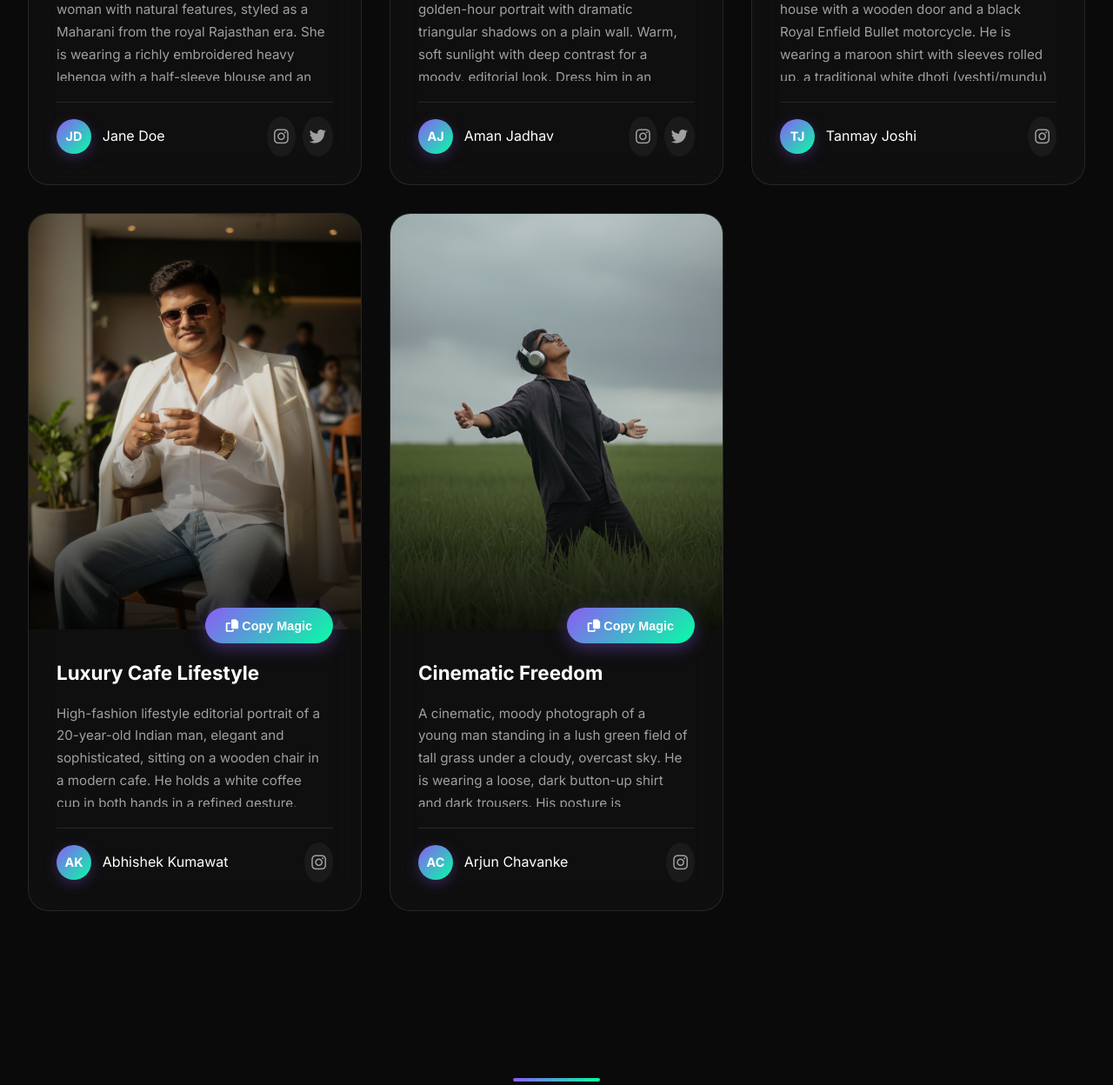
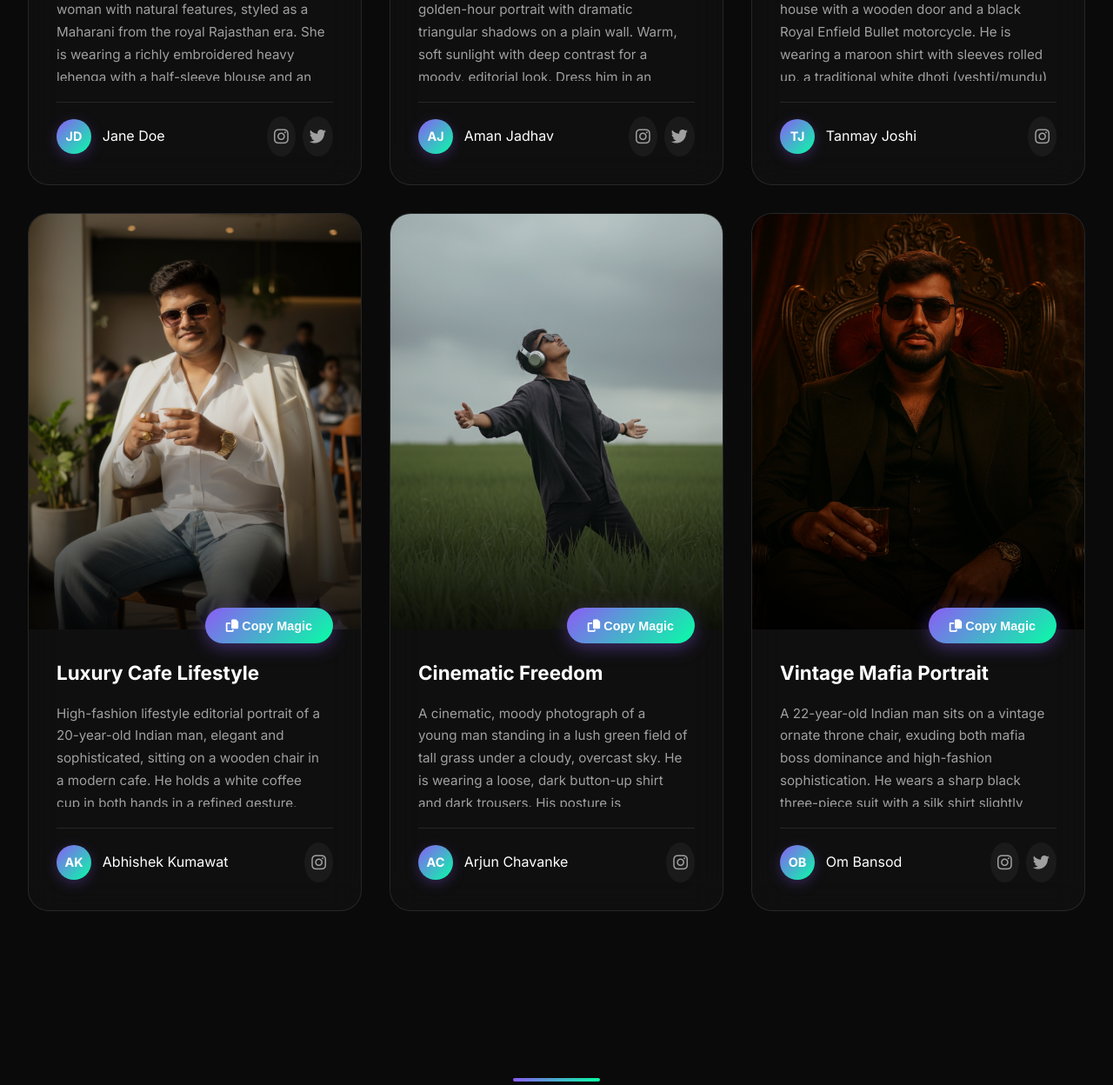
Before and after one commit to pranavpatil70/promptgalaxy, a Flask app: page / in a window 1280 px wide. Shown: the part 4231-5479 px from the top of the page at 87% size. Run offline with Flask 3, Linux system fonts and the light colour scheme; parts of the project's set-up code (start-up, migrations or seed data) failed here and were passed over.

Commit message:
om bansod added

```diff
--- a/app.py
+++ b/app.py
@@ -1,13 +1,21 @@
-from flask import Flask, render_template, request, redirect
+from io import BytesIO
+from bson import ObjectId
+from flask import Flask, render_template, request, redirect, send_file, session, url_for
 from pymongo import MongoClient
 import gridfs
 
 app = Flask(__name__)
+app.secret_key = "pvp@9999"
+
+# Admin credentials
+ADMIN_USERNAME = "pranav"
+ADMIN_PASSWORD = "pvp@9999"
 
 # MongoDB Atlas connection
 client = MongoClient("mongodb+srv://mailpranavpatil_db_user:QjWkuHU7m0fPjHNq@cluster0.ezvgiqa.mongodb.net/")
 db = client["Promptgallery"]
 fs = gridfs.GridFS(db)
+submissions = db["prompts"]
 
 @app.route('/')
 def home():
@@ -45,5 +53,44 @@ def upload():
 def success():
     return "Prompt submitted successfully!"
 
+# Admin Login
+@app.route("/admin/login", methods=["GET", "POST"])
+def admin_login():
+    if request.method == "POST":
+        username = request.form["username"]
+        password = request.form["password"]
+
+        if username == ADMIN_USERNAME and password == ADMIN_PASSWORD:
+            session["admin"] = True
+            return redirect(url_for("admin_dashboard"))
+        else:
+            return "❌ Invalid Credentials"
+
+    return render_template("admin_login.html")
+
+# Admin Dashboard (Protected)
+@app.route("/admin/dashboard")
+def admin_dashboard():
+    if not session.get("admin"):
+        return redirect(url_for("admin_login"))
+
+    all_submissions = list(submissions.find())
+    return render_template("admin_dashboard.html", submissions=all_submissions)
+
+# Image Downloader
+@app.route("/admin/download/<file_id>")
+def admin_download(file_id):
+    if not session.get("admin"):
+        return redirect(url_for("admin_login"))
+
+    file = fs.get(ObjectId(file_id))
+    return send_file(file, as_attachment=True, download_name=f"{file_id}.png")
+
+# Logout
+@app.route("/admin/logout")
+def admin_logout():
+    session.pop("admin", None)
+    return redirect(url_for("admin_login"))
+
 if __name__ == "__main__":
     app.run(debug=True)
--- a/templates/index.html
+++ b/templates/index.html
@@ -1663,6 +1663,30 @@
                         </div>
                         <div class="social-links">
                             <a href="https://www.instagram.com/arjunchavanke8877" target="_blank"><i class="fab fa-instagram"></i></a>
+                        </div>
+                    </div>
+                </div>
+            </div>
+                        <!-- Prompt 10 -->
+            <div class="prompt-card">
+                <div class="prompt-image">
+                    <img src="{{ url_for('static', filename='images/15.png') }}" alt="Royal Portrait">
+                </div>
+                <div class="prompt-content">
+                    <button class="copy-button" onclick="copyPrompt(this)">
+                        <i class="fas fa-copy"></i> Copy Magic
+                    </button>
+                    <h3>Vintage Mafia Portrait</h3>
+                    <div class="prompt-text">
+A 22-year-old Indian man sits on a vintage ornate throne chair, exuding both mafia boss dominance and high-fashion sophistication. He wears a sharp black three-piece suit with a silk shirt slightly unbuttoned, layered with a trench coat draped over his shoulders. Accessories: gold watch, chunky mafia-style ring, sleek gold bracelet, and dark aviator sunglasses with gold details. His posture is relaxed but powerful—one leg crossed, a glass of whiskey in one hand, the other resting on the carved throne armrest. Background: vintage luxury interior with red velvet drapes, antique chandeliers, and subtle smoke haze. Lighting: cinematic low-key with warm golden highlights reflecting off his jewelry, casting deep shadows, creating a luxurious editorial mafia atmosphere.                    </div>
+                    <div class="prompt-meta">
+                        <div class="user-info">
+                            <div class="user-avatar">OB</div>
+                            <span>Om Bansod</span>
+                        </div>
+                        <div class="social-links">
+                            <a href="https://instagram.com/om_bansod_09" target="_blank"><i class="fab fa-instagram"></i></a>
+                            <a href="https://twitter.com/ombansod09" target="_blank"><i class="fab fa-twitter"></i></a>
                         </div>
                     </div>
                 </div>
```
Also changed, not shown: templates/admin_dashboard.html (added, +28 -0 lines), templates/admin_login.html (added, +14 -0 lines), static/images/15.png (added).
